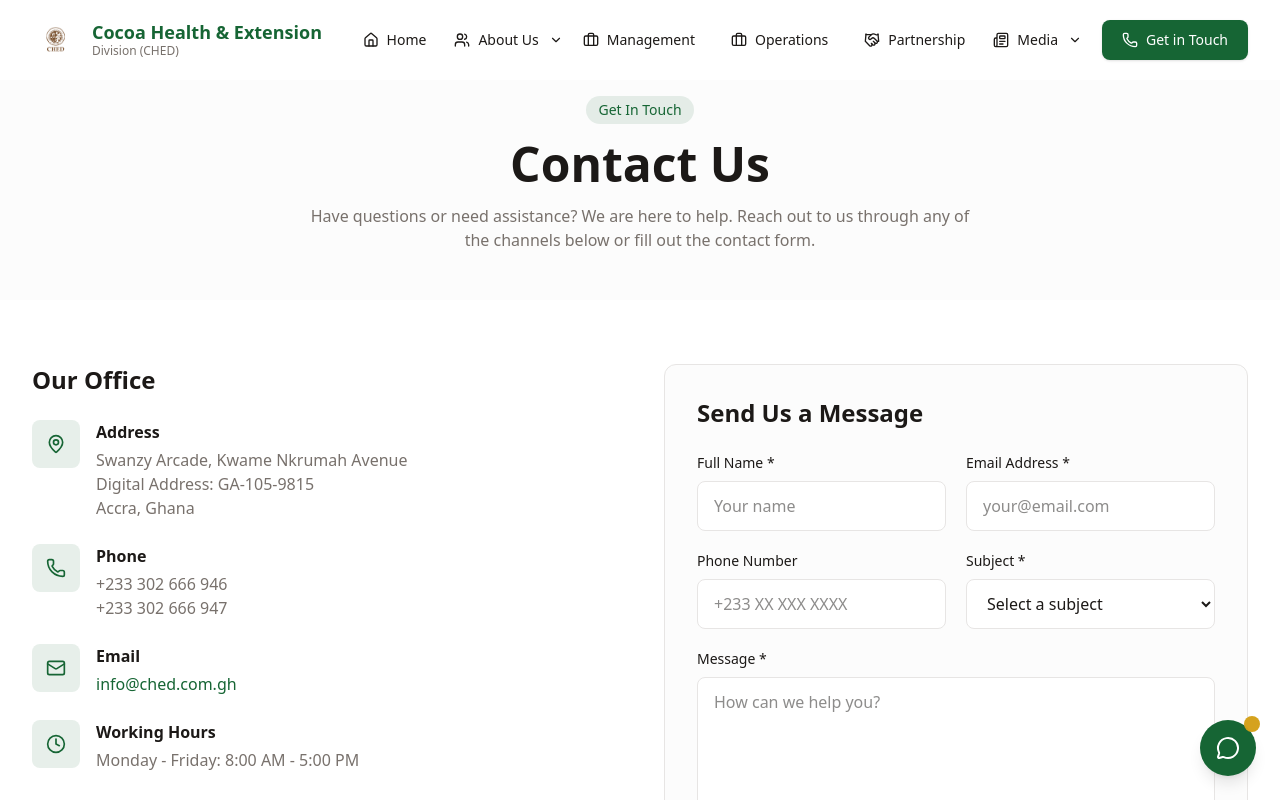
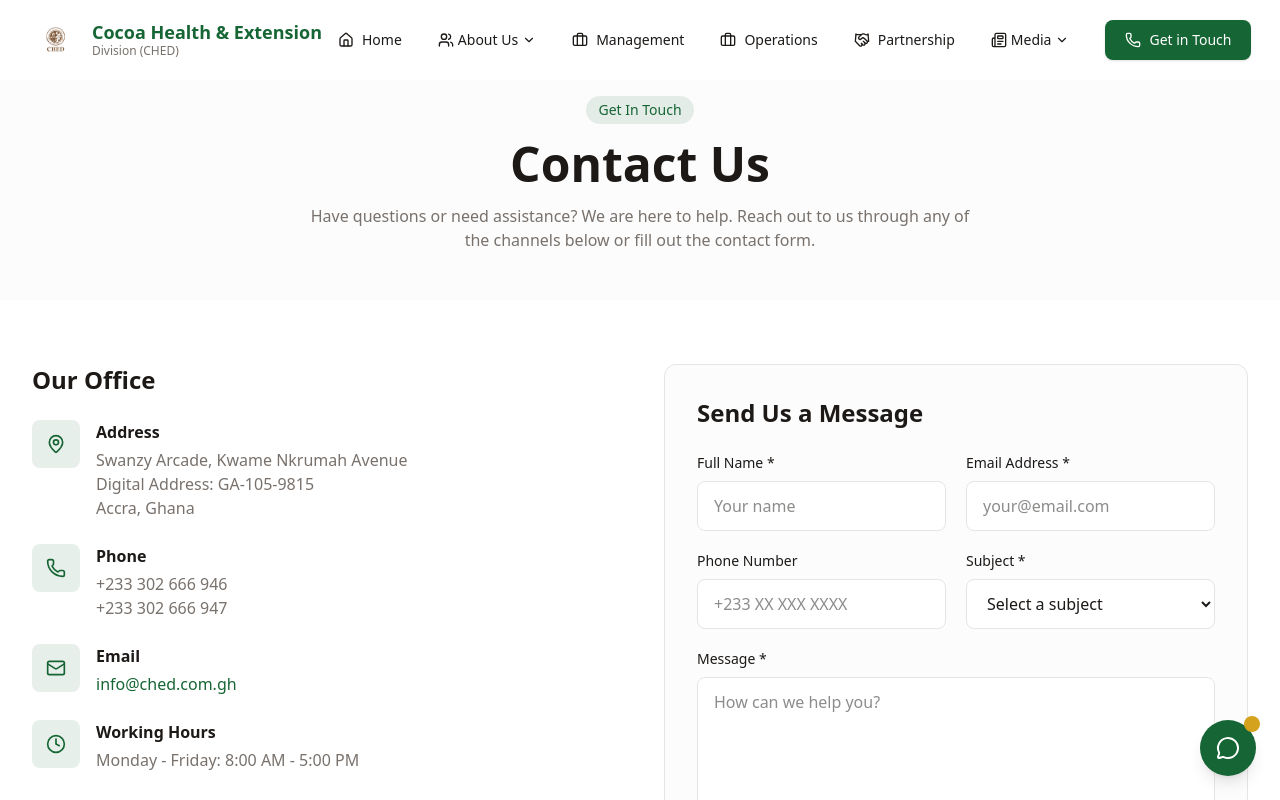
Before and after one commit to Godfredasare/Cocobod-CHED, a Next.js app: page /contact in a window 1280 px wide. Shown: the top 800 px of the page. Built offline with nearby package versions, Linux system fonts and the light colour scheme.

Commit message:
Fix VideoSection YouTube logo alignment and Header responsive design

```diff
--- a/src/components/ched/Header.tsx
+++ b/src/components/ched/Header.tsx
@@ -45,9 +45,9 @@ export default function Header() {
       >
         <div className="max-w-7xl mx-auto px-4 sm:px-6 lg:px-8">
           <div className="flex items-center justify-between h-16 lg:h-20">
-            {/* Logo - Visible on all devices */}
-            <Link href="/" className="flex items-center gap-3">
-              <div className="relative w-10 h-12 lg:w-12 lg:h-14 overflow-hidden">
+            {/* Logo */}
+            <Link href="/" className="flex items-center gap-2 sm:gap-3 flex-shrink-0">
+              <div className="relative w-9 h-11 sm:w-10 sm:h-12 lg:w-12 lg:h-14 overflow-hidden">
                 <Image
                   src="/images/ched-logo.png"
                   alt="CHED Logo"
@@ -56,22 +56,22 @@ export default function Header() {
                 />
               </div>
               <div className="hidden sm:block">
-                <h1 className="text-base lg:text-lg font-bold text-primary leading-tight">
+                <h1 className="text-sm sm:text-base lg:text-lg font-bold text-primary leading-tight">
                   Cocoa Health & Extension
                 </h1>
-                <p className="text-xs text-muted-foreground">Division (CHED)</p>
+                <p className="text-[10px] sm:text-xs text-muted-foreground">Division (CHED)</p>
               </div>
             </Link>
 
             {/* Desktop Navigation */}
-            <nav className="hidden lg:flex items-center gap-1">
+            <nav className="hidden lg:flex items-center gap-1 flex-shrink-0">
               {/* Home */}
               <Link
                 href="/"
-                className="flex items-center gap-2 px-4 py-2 text-sm font-medium text-foreground hover:text-primary transition-colors"
+                className="flex items-center gap-2 px-3 xl:px-4 py-2 text-sm font-medium text-foreground hover:text-primary transition-colors"
               >
-                <Home size={16} />
-                Home
+                <Home size={16} className="flex-shrink-0" />
+                <span>Home</span>
               </Link>
 
               {/* About Us Dropdown */}
@@ -80,19 +80,14 @@ export default function Header() {
                 onMouseEnter={() => setHoveredMenu('about')}
                 onMouseLeave={() => setHoveredMenu(null)}
               >
-                <div className="flex items-center gap-0.5 cursor-pointer">
-                  <Link
-                    href="/about"
-                    className="flex items-center gap-2 px-2 py-2 text-sm font-medium text-foreground hover:text-primary transition-colors"
-                  >
-                    <Users size={16} />
-                    About Us
-                  </Link>
+                <button className="flex items-center gap-1 px-3 xl:px-4 py-2 text-sm font-medium text-foreground hover:text-primary transition-colors">
+                  <Users size={16} className="flex-shrink-0" />
+                  <span>About Us</span>
                   <ChevronDown
                     size={14}
-                    className={`text-foreground transition-transform duration-200 ${hoveredMenu === 'about' ? 'rotate-180' : ''}`}
+                    className={`flex-shrink-0 transition-transform duration-200 ${hoveredMenu === 'about' ? 'rotate-180' : ''}`}
                   />
-                </div>
+                </button>
 
                 <AnimatePresence>
                   {hoveredMenu === 'about' && (
@@ -111,8 +106,8 @@ export default function Header() {
                             item.name === 'Overview' ? 'font-semibold border-b border-border mb-1' : ''
                           }`}
                         >
-                          <item.icon size={14} />
-                          {item.name}
+                          <item.icon size={14} className="flex-shrink-0" />
+                          <span>{item.name}</span>
                         </Link>
                       ))}
                     </motion.div>
@@ -123,28 +118,28 @@ export default function Header() {
               {/* Management */}
               <Link
                 href="/management"
-                className="flex items-center gap-2 px-4 py-2 text-sm font-medium text-foreground hover:text-primary transition-colors"
+                className="flex items-center gap-2 px-3 xl:px-4 py-2 text-sm font-medium text-foreground hover:text-primary transition-colors"
               >
-                <Briefcase size={16} />
-                Management
+                <Briefcase size={16} className="flex-shrink-0" />
+                <span>Management</span>
               </Link>
 
               {/* Operations */}
               <Link
                 href="/operations"
-                className="flex items-center gap-2 px-4 py-2 text-sm font-medium text-foreground hover:text-primary transition-colors"
+                className="flex items-center gap-2 px-3 xl:px-4 py-2 text-sm font-medium text-foreground hover:text-primary transition-colors"
               >
-                <Briefcase size={16} />
-                Operations
+                <Briefcase size={16} className="flex-shrink-0" />
+                <span>Operations</span>
               </Link>
 
               {/* Partnership */}
               <Link
                 href="/partnership"
-                className="flex items-center gap-2 px-4 py-2 text-sm font-medium text-foreground hover:text-primary transition-colors"
+                className="flex items-center gap-2 px-3 xl:px-4 py-2 text-sm font-medium text-foreground hover:text-primary transition-colors"
               >
-                <Handshake size={16} />
-                Partnership
+                <Handshake size={16} className="flex-shrink-0" />
+                <span>Partnership</span>
               </Link>
 
               {/* Media Dropdown */}
@@ -153,19 +148,14 @@ export default function Header() {
                 onMouseEnter={() => setHoveredMenu('media')}
                 onMouseLeave={() => setHoveredMenu(null)}
               >
-                <div className="flex items-center gap-0.5 cursor-pointer">
-                  <Link
-                    href="/news"
-                    className="flex items-center gap-2 px-2 py-2 text-sm font-medium text-foreground hover:text-primary transition-colors"
-                  >
-                    <Newspaper size={16} />
-                    Media
-                  </Link>
+                <button className="flex items-center gap-1 px-3 xl:px-4 py-2 text-sm font-medium text-foreground hover:text-primary transition-colors">
+                  <Newspaper size={16} className="flex-shrink-0" />
+                  <span>Media</span>
                   <ChevronDown
                     size={14}
-                    className={`text-foreground transition-transform duration-200 ${hoveredMenu === 'media' ? 'rotate-180' : ''}`}
+                    className={`flex-shrink-0 transition-transform duration-200 ${hoveredMenu === 'media' ? 'rotate-180' : ''}`}
                   />
-                </div>
+                </button>
 
                 <AnimatePresence>
                   {hoveredMenu === 'media' && (
@@ -182,8 +172,8 @@ export default function Header() {
                           href={item.href}
                           className="flex items-center gap-2 px-4 py-2 text-sm text-foreground hover:text-primary hover:bg-muted transition-colors"
                         >
-                          <item.icon size={14} />
-                          {item.name}
+                          <item.icon size={14} className="flex-shrink-0" />
+                          <span>{item.name}</span>
                         </Link>
                       ))}
                     </motion.div>
@@ -194,17 +184,17 @@ export default function Header() {
               {/* Get in Touch Button */}
               <Link
                 href="/contact"
-                className="ml-4 flex items-center gap-2 px-5 py-2.5 bg-primary text-white text-sm font-medium rounded-lg hover:bg-primary/90 transition-colors shadow-sm"
+                className="ml-2 xl:ml-4 flex items-center gap-2 px-4 xl:px-5 py-2 xl:py-2.5 bg-primary text-white text-sm font-medium rounded-lg hover:bg-primary/90 transition-colors shadow-sm flex-shrink-0"
               >
-                <Phone size={16} />
-                Get in Touch
+                <Phone size={16} className="flex-shrink-0" />
+                <span>Get in Touch</span>
               </Link>
             </nav>
 
             {/* Mobile Menu Button */}
             <button
               onClick={() => setIsMobileMenuOpen(!isMobileMenuOpen)}
-              className="lg:hidden p-2 text-foreground hover:text-primary transition-colors"
+              className="lg:hidden p-2 text-foreground hover:text-primary transition-colors flex-shrink-0"
               aria-label="Toggle menu"
             >
               {isMobileMenuOpen ? <X size={24} /> : <Menu size={24} />}
@@ -259,8 +249,8 @@ export default function Header() {
                   onClick={() => setIsMobileMenuOpen(false)}
                   className="flex items-center gap-3 px-4 py-3 text-base font-medium text-foreground hover:text-primary hover:bg-muted rounded-lg transition-colors"
                 >
-                  <Home size={18} />
-                  Home
+                  <Home size={18} className="flex-shrink-0" />
+                  <span>Home</span>
                 </Link>
 
                 {/* About Us */}
@@ -270,8 +260,8 @@ export default function Header() {
                     onClick={() => setIsMobileMenuOpen(false)}
                     className="flex items-center gap-3 px-4 py-2 text-base font-semibold text-foreground hover:text-primary hover:bg-muted rounded-lg transition-colors"
                   >
-                    <Users size={18} />
-                    About Us
+                    <Users size={18} className="flex-shrink-0" />
+                    <span>About Us</span>
                   </Link>
                   <div className="pl-4 space-y-1">
                     {aboutDropdown.map((item) => (
@@ -281,8 +271,8 @@ export default function Header() {
                         onClick={() => setIsMobileMenuOpen(false)}
                         className="flex items-center gap-2 px-4 py-2 text-sm text-muted-foreground hover:text-primary hover:bg-muted rounded-lg transition-colors"
                       >
-                        <item.icon size={14} />
-                        {item.name}
+                        <item.icon size={14} className="flex-shrink-0" />
+                        <span>{item.name}</span>
                       </Link>
                     ))}
                   </div>
@@ -294,8 +284,8 @@ export default function Header() {
                   onClick={() => setIsMobileMenuOpen(false)}
                   className="flex items-center gap-3 px-4 py-3 text-base font-medium text-foreground hover:text-primary hover:bg-muted rounded-lg transition-colors"
                 >
-                  <Briefcase size={18} />
-                  Management
+                  <Briefcase size={18} className="flex-shrink-0" />
+                  <span>Management</span>
                 </Link>
 
                 {/* Operations */}
@@ -304,8 +294,8 @@ export default function Header() {
                   onClick={() => setIsMobileMenuOpen(false)}
                   className="flex items-center gap-3 px-4 py-3 text-base font-medium text-foreground hover:text-primary hover:bg-muted rounded-lg transition-colors"
                 >
-                  <Briefcase size={18} />
-                  Operations
+                  <Briefcase size={18} className="flex-shrink-0" />
+                  <span>Operations</span>
                 </Link>
 
                 {/* Partnership */}
@@ -314,8 +304,8 @@ export default function Header() {
                   onClick={() => setIsMobileMenuOpen(false)}
                   className="flex items-center gap-3 px-4 py-3 text-base font-medium text-foreground hover:text-primary hover:bg-muted rounded-lg transition-colors"
                 >
-                  <Handshake size={18} />
-                  Partnership
+                  <Handshake size={18} className="flex-shrink-0" />
+                  <span>Partnership</span>
                 </Link>
 
                 {/* Media */}
@@ -325,8 +315,8 @@ export default function Header() {
                     onClick={() => setIsMobileMenuOpen(false)}
                     className="flex items-center gap-3 px-4 py-2 text-base font-semibold text-foreground hover:text-primary hover:bg-muted rounded-lg transition-colors"
                   >
-                    <Newspaper size={18} />
-                    Media
+                    <Newspaper size={18} className="flex-shrink-0" />
+                    <span>Media</span>
                   </Link>
                   <div className="pl-4 space-y-1">
                     {mediaDropdown.map((item) => (
@@ -336,8 +326,8 @@ export default function Header() {
                         onClick={() => setIsMobileMenuOpen(false)}
                         className="flex items-center gap-2 px-4 py-2 text-sm text-muted-foreground hover:text-primary hover:bg-muted rounded-lg transition-colors"
                       >
-                        <item.icon size={14} />
-                        {item.name}
+                        <item.icon size={14} className="flex-shrink-0" />
+                        <span>{item.name}</span>
                       </Link>
                     ))}
                   </div>
@@ -350,8 +340,8 @@ export default function Header() {
                     onClick={() => setIsMobileMenuOpen(false)}
                     className="flex items-center justify-center gap-2 w-full px-4 py-3 bg-primary text-white text-center font-medium rounded-lg"
                   >
-                    <Phone size={18} />
-                    Get in Touch
+                    <Phone size={18} className="flex-shrink-0" />
+                    <span>Get in Touch</span>
                   </Link>
                 </div>
               </div>
--- a/src/components/ched/VideoSection.tsx
+++ b/src/components/ched/VideoSection.tsx
@@ -162,9 +162,9 @@ export default function VideoSection() {
             whileInView={{ opacity: 1, y: 0 }}
             viewport={{ once: true }}
           >
-            <span className="inline-block px-3 py-1 bg-red-500/10 text-red-500 text-sm font-medium rounded-full mb-3 flex items-center gap-1.5 w-fit">
-              <Youtube size={14} />
-              Watch & Learn
+            <span className="inline-flex items-center gap-1.5 px-3 py-1 bg-red-500/10 text-red-500 text-sm font-medium rounded-full mb-3">
+              <Youtube size={14} className="flex-shrink-0" />
+              <span>Watch & Learn</span>
             </span>
             <h2 className="text-2xl sm:text-3xl lg:text-4xl font-bold text-foreground">
               Featured Videos
```
